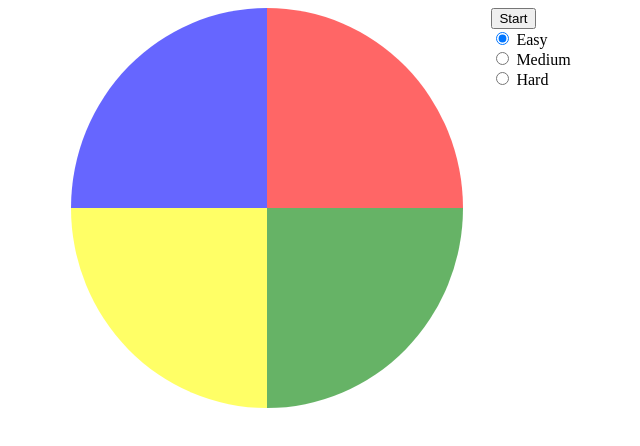
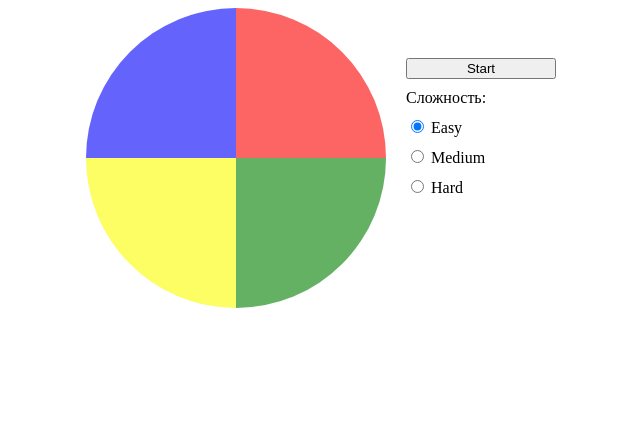
Before and after one commit to logist19rus/SimonGameOnVue, a plain HTML site: page index.html in a window 1280 px wide. Shown: the whole page, without its empty margins (319-959 px from the left). Drawn offline with nearby package versions, Linux system fonts and the light colour scheme.

Commit message:
немного оптимизации вида

```diff
--- a/index.html
+++ b/index.html
@@ -17,11 +17,8 @@
         </div>
         <div class="controller">
             <input type="button" value="Start" @click="start_game()">
-            <div class="score_txt" v-if="score">
-                Уровень: {{ score }}
-            </div>
-            <div class="score_txt" v-if="lose">
-                Вы ошблись. Начните, пожалуйста, сначала
+            <div class="">
+                Сложность:
             </div>
             <div class="diff">
                 <input type="radio" name="compl" value="0" v-model="complexity">
@@ -35,6 +32,12 @@
                 <input type="radio" name="compl" value="2" v-model="complexity">
                 Hard
             </div>
+            <div class="score_txt" v-if="score">
+                Уровень: {{ score }}
+            </div>
+            <div class="score_txt" v-if="lose">
+                Вы ошиблись. Начните, пожалуйста, сначала
+            </div>
         </div>
     </div>
 </body>
--- a/style.css
+++ b/style.css
@@ -1,39 +1,63 @@
 .container{
     display: flex;
     justify-content: center;
+    align-items: center;
 }
 .game{
     display: flex;
     flex-wrap: wrap;
-    width: 400px;
-    height: 400px;
+    justify-content: center;
+    align-items: center;
+    max-width: 300px;
     margin-right: 20px;
+    background: #fafafa;
+    border-radius: 50%;
 }
 .game_button{
-    width: 49%;
-    height: 50%;
+    width: 150px;
+    height: 150px;
     opacity: 0.6;
 }
 .game_button:hover{
     cursor: pointer;
-    border: 1px solid black;
 }
 .blue{
     background: blue;
     border-radius: 100% 0 0 0;
 }
+.blue:hover{
+    transform: translateX(-2px) translateY(-2px);
+}
 .red{
     background: red;
     border-radius: 0 100% 0 0;
+}
+.red:hover{
+    transform: translateX(2px) translateY(-2px);
 }
 .yellow{
     background: yellow;
     border-radius: 0 0 0 100%;
 }
+.yellow:hover{
+    transform: translateX(-2px) translateY(2px);
+}
 .green{
     background: green;
     border-radius: 0 0 100% 0;
 }
+.green:hover{
+    transform: translateX(2px) translateY(2px);
+}
 .opac{
     opacity: 1 !important;
 }
+.controller{
+    display: flex;
+    flex-direction: column;
+    width: 150px;
+    height: 200px;
+}
+.controller>div{
+    margin-top: 10px;
+}
```
